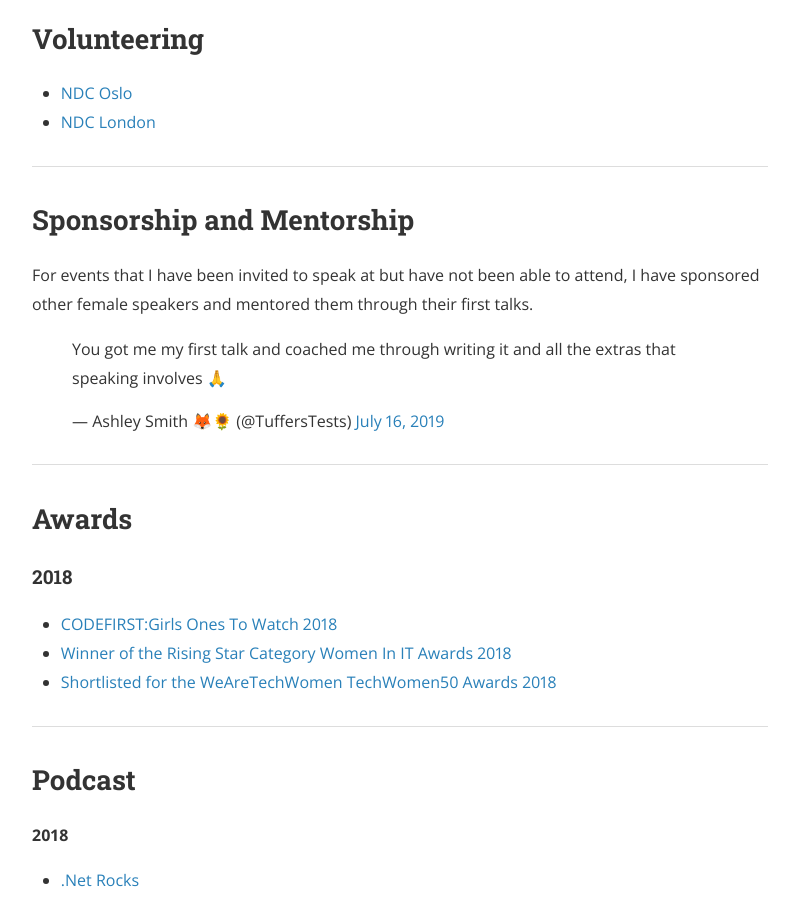
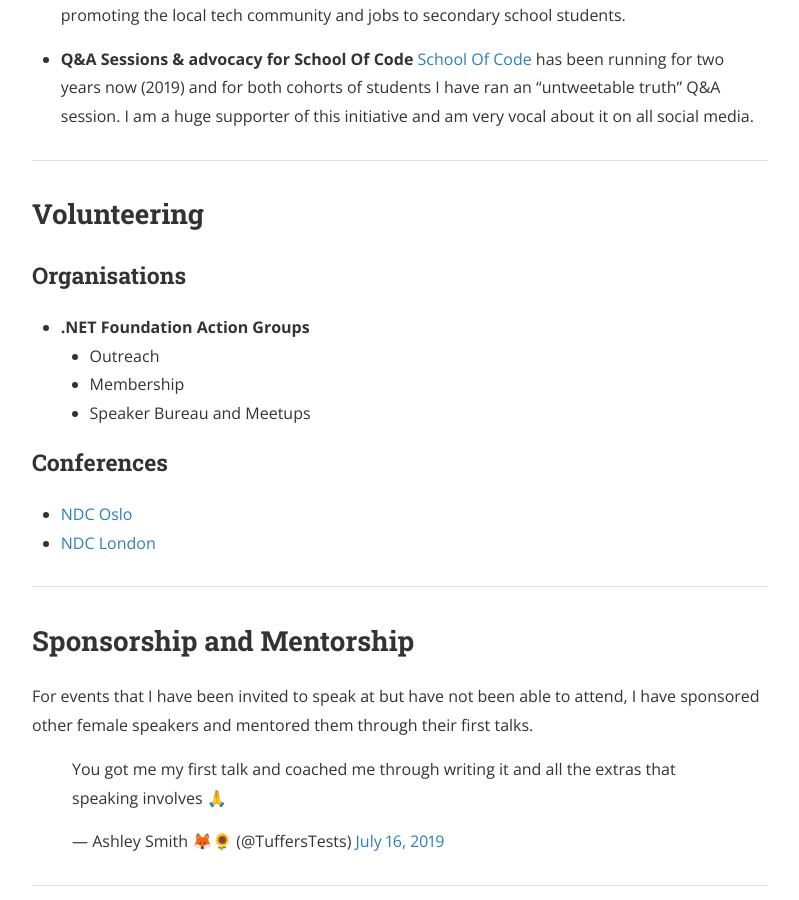
Before and after one commit to wordshaker/jesswhite_4, a Jekyll site: the page built from contributions.md, in a window 1280 px wide and 900 px high, scrolled down 3490 px. Shown: the whole window, without its empty margins (240-1039 px from the left). Built offline with Jekyll 4.4.1, drawn with Linux system fonts in a browser that asks for light colours; nearby versions of some CDN libraries; comment, search, counter and statistics services are not loaded; some of the changed text lies outside the part shown.

Commit message:
Update contributions page

```diff
--- a/contributions.md
+++ b/contributions.md
@@ -11,6 +11,8 @@ permalink: /contributions/
 - [Event Organisation](#event-organisation)
 - [Outreach](#outreach)
 - [Volunteering](#volunteering)
+    - [Organisations](#organisations)
+    - [Conferences](#conferences)
 - [Sponsorship and Mentorship](#sponsorship-and-mentorship)
 - [Awards](#awards)
 - [Podcast](#podcast)
@@ -25,7 +27,7 @@ _See <a href="https://noti.st/jesspwhite" target="_blank">my Notist Profile</a>
 
 #### Introducing a Culture of Monitoring
 **2019**
-- ProgNet London
+- <a href="https://skillsmatter.com/skillscasts/14139-introducing-a-culture-of-monitoring" target="_blank">ProgNet London</a>
 
 #### The Future is Cross-functional
 **2019**
@@ -72,9 +74,12 @@ _See <a href="https://noti.st/jesspwhite" target="_blank">my Notist Profile</a>
 ---
 
 ## Panel Discussions
+**2019**
+- <a href="https://skillsmatter.com/skillscasts/14078-have-i-got-dot-net-for-you" target="_blank">ProgNET Have I Got .NET For You (comedy)</a>
+
+**2018**
 - Women In STEM for International Women's Day Trent Uni
 - Lincs Tech Week - The Future of Technology
-- Inspire WiT
 
 ---
 
@@ -109,6 +114,14 @@ I have ran stalls at a couple of careers fairs promoting the local tech communit
 ---
 
 ## Volunteering
+
+### Organisations
+- **.NET Foundation Action Groups**
+    - Outreach
+    - Membership
+    - Speaker Bureau and Meetups
+
+### Conferences
 
 - <a href="https://jesswhite.co.uk/2017/06/19/ndcoslo2017-post.html" target="_blank">NDC Oslo</a>
 - <a href="https://jesswhite.co.uk/2017/01/29/ndclondon-post.html" target="_blank">NDC London</a>
```
